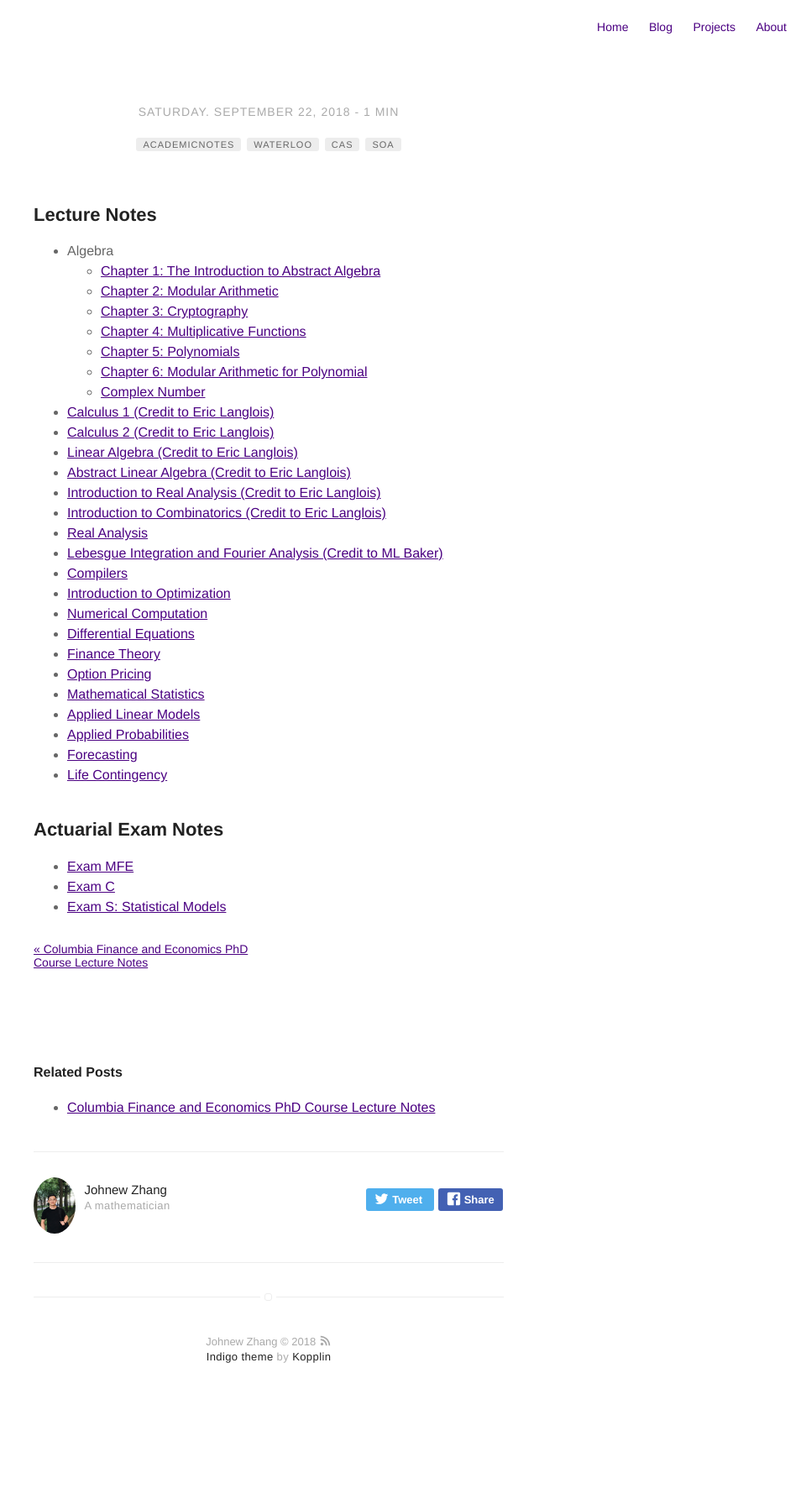
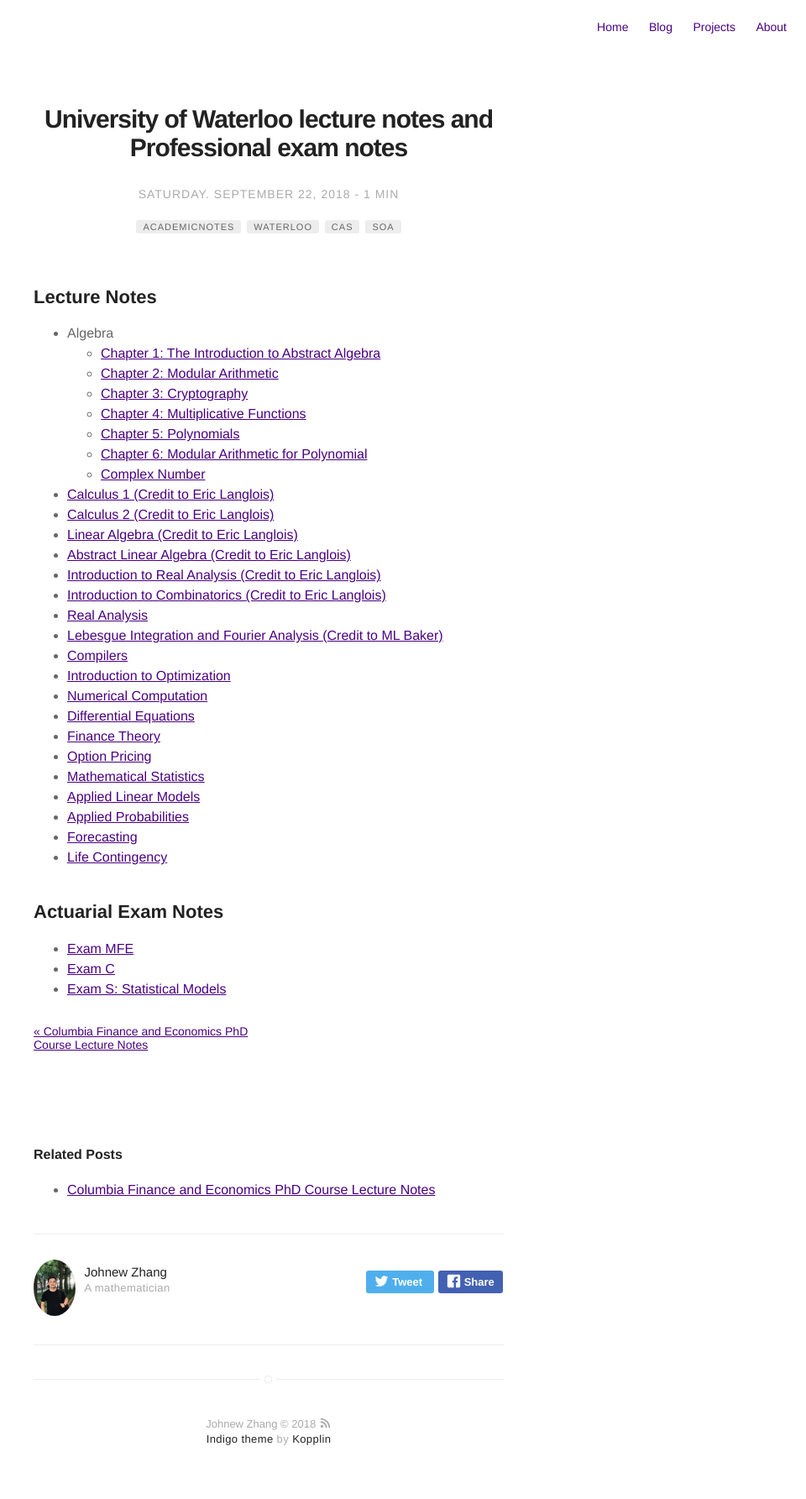
Before and after one commit to WizardKingZ/WizardKingZ.github.io, a Jekyll site: the page built from _posts/2018-09-22-waterloo-lecturenotes.markdown, in a window 1280 px wide. Shown: the whole page at 84% size, without its empty margins (320-1280 px from the left). Built offline with Jekyll 4.4.1, drawn with Linux system fonts in a browser that asks for light colours; before the commit the page ends 1687 px from its top, so only the background shows below that.

Commit message:
Update 2018-09-22-waterloo-lecturenotes.markdown

```diff
--- a/_posts/2018-09-22-waterloo-lecturenotes.markdown
+++ b/_posts/2018-09-22-waterloo-lecturenotes.markdown
@@ -1,5 +1,5 @@
 ---
-title: ""
+title: "University of Waterloo lecture notes and Professional exam notes"
 layout: post
 blog: true
 date: 2018-09-22 22:00
```
